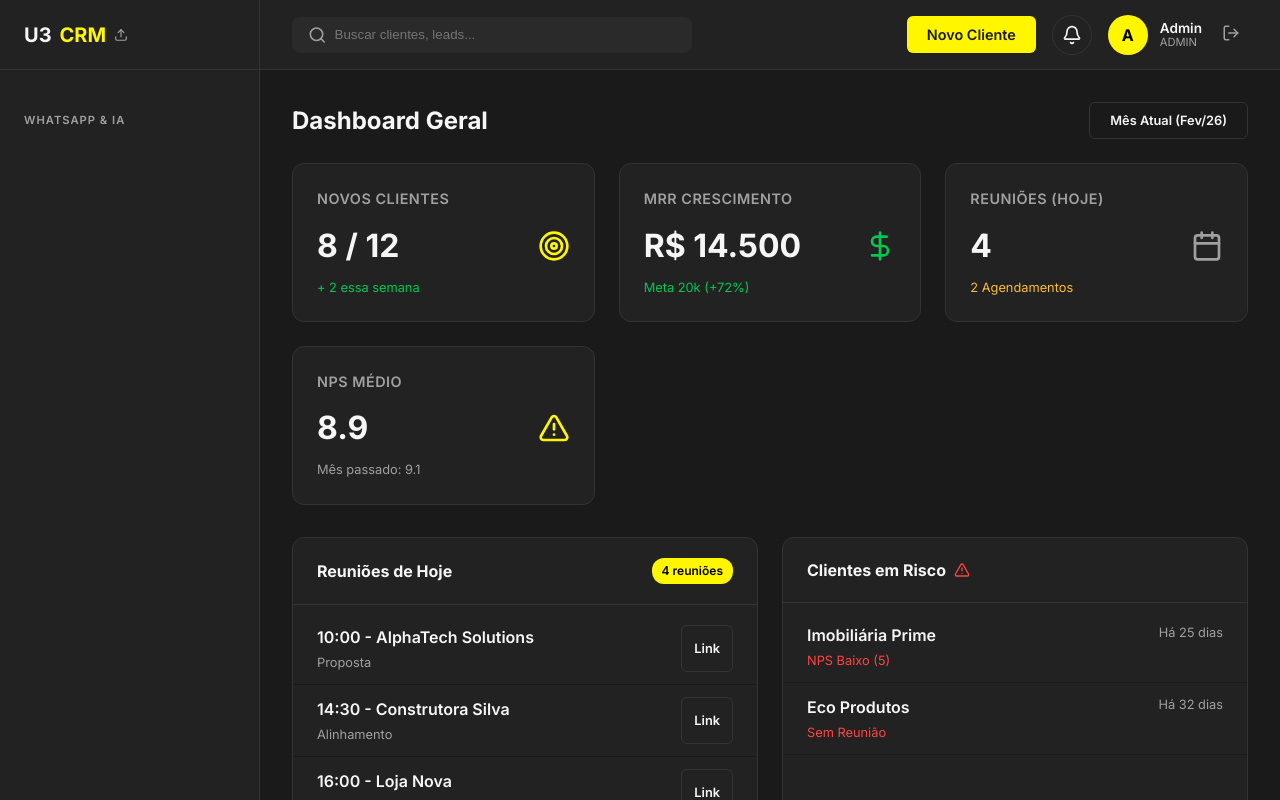
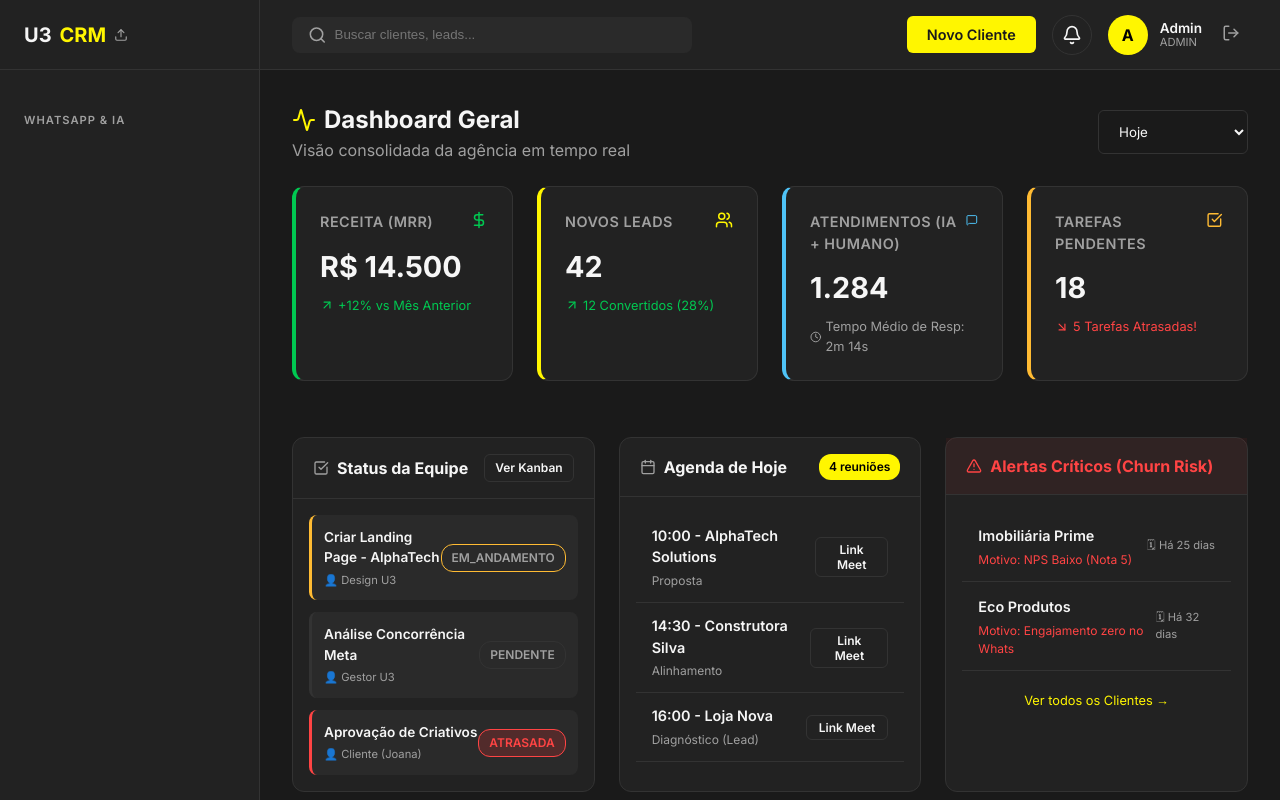
Before and after one commit to devu3company-stack/saas-u3company, a React (Vite) app: page /dashboard in a window 1280 px wide. Built offline with nearby package versions, Linux system fonts and the light colour scheme.

Commit message:
feat: redesign dashboard with new metrics and task overview

```diff
--- a/src/pages/Dashboard.jsx
+++ b/src/pages/Dashboard.jsx
@@ -1,98 +1,158 @@
 import { Link } from 'react-router-dom';
-import { Target, DollarSign, Calendar, AlertTriangle } from 'lucide-react';
+import { Target, DollarSign, Calendar, AlertTriangle, MessageSquare, CheckSquare, Activity, ArrowUpRight, ArrowDownRight, Users, Clock } from 'lucide-react';
 
 const Dashboard = () => {
     return (
-        <div>
-            <div className="page-header">
-                <h2>Dashboard Geral</h2>
-                <div style={{ display: 'flex', gap: '8px' }}>
-                    <button className="btn btn-outline" style={{ fontSize: '0.8rem' }}>Mês Atual (Fev/26)</button>
+        <div style={{ display: 'flex', flexDirection: 'column', gap: 24 }}>
+            <div className="page-header" style={{ marginBottom: 0 }}>
+                <div>
+                    <h2 style={{ display: 'flex', alignItems: 'center', gap: 8 }}>
+                        <Activity color="var(--accent-color)" /> Dashboard Geral
+                    </h2>
+                    <p className="text-muted">Visão consolidada da agência em tempo real</p>
+                </div>
+                <div style={{ display: 'flex', gap: 12, alignItems: 'center' }}>
+                    <select className="form-control" style={{ backgroundColor: 'transparent', border: '1px solid var(--border-color)', minWidth: 150 }}>
+                        <option>Hoje</option>
+                        <option>Últimos 7 dias</option>
+                        <option>Mês Atual</option>
+                    </select>
                 </div>
             </div>
 
-            <div className="grid-cards">
-                <div className="card">
-                    <div className="card-title">Novos Clientes</div>
-                    <div className="card-value" style={{ display: 'flex', justifyContent: 'space-between', alignItems: 'center' }}>
-                        <span>8 / 12</span>
-                        <Target size={32} color="var(--accent-color)" />
+            {/* Linha 1: KPIs Principais (Receita, Leads, Whats, Tarefas) */}
+            <div className="grid-cards" style={{ gridTemplateColumns: 'repeat(auto-fit, minmax(220px, 1fr))' }}>
+
+                {/* KPI: Receita / MRR */}
+                <div className="card" style={{ borderLeft: '4px solid var(--success)', position: 'relative', overflow: 'hidden' }}>
+                    <div className="card-title" style={{ display: 'flex', justifyContent: 'space-between' }}>
+                        Receita (MRR)
+                        <DollarSign size={18} color="var(--success)" />
                     </div>
-                    <div style={{ marginTop: 8, fontSize: '0.8rem', color: 'var(--success)' }}>+ 2 essa semana</div>
+                    <div className="card-value" style={{ fontSize: '1.8rem', marginTop: 8 }}>R$ 14.500</div>
+                    <div style={{ marginTop: 8, fontSize: '0.8rem', display: 'flex', alignItems: 'center', gap: 4, color: 'var(--success)' }}>
+                        <ArrowUpRight size={14} /> +12% vs Mês Anterior
+                    </div>
                 </div>
 
-                <div className="card">
-                    <div className="card-title">MRR Crescimento</div>
-                    <div className="card-value" style={{ display: 'flex', justifyContent: 'space-between', alignItems: 'center' }}>
-                        <span>R$ 14.500</span>
-                        <DollarSign size={32} color="#00C851" />
+                {/* KPI: Leads (CRM) */}
+                <div className="card" style={{ borderLeft: '4px solid var(--accent-color)' }}>
+                    <div className="card-title" style={{ display: 'flex', justifyContent: 'space-between' }}>
+                        Novos Leads
+                        <Users size={18} color="var(--accent-color)" />
                     </div>
-                    <div style={{ marginTop: 8, fontSize: '0.8rem', color: 'var(--success)' }}>Meta 20k (+72%)</div>
+                    <div className="card-value" style={{ fontSize: '1.8rem', marginTop: 8 }}>42</div>
+                    <div style={{ marginTop: 8, fontSize: '0.8rem', display: 'flex', alignItems: 'center', gap: 4, color: 'var(--success)' }}>
+                        <ArrowUpRight size={14} /> 12 Convertidos (28%)
+                    </div>
                 </div>
 
-                <div className="card">
-                    <div className="card-title">Reuniões (Hoje)</div>
-                    <div className="card-value" style={{ display: 'flex', justifyContent: 'space-between', alignItems: 'center' }}>
-                        <span>4</span>
-                        <Calendar size={32} color="var(--text-muted)" />
+                {/* KPI: WhatsApp */}
+                <div className="card" style={{ borderLeft: '4px solid #4FC3F7' }}>
+                    <div className="card-title" style={{ display: 'flex', justifyContent: 'space-between' }}>
+                        Atendimentos (IA + Humano)
+                        <MessageSquare size={18} color="#4FC3F7" />
                     </div>
-                    <div style={{ marginTop: 8, fontSize: '0.8rem', color: 'var(--warning)' }}>2 Agendamentos</div>
+                    <div className="card-value" style={{ fontSize: '1.8rem', marginTop: 8 }}>1.284</div>
+                    <div style={{ marginTop: 8, fontSize: '0.8rem', display: 'flex', alignItems: 'center', gap: 4, color: 'var(--text-muted)' }}>
+                        <Clock size={14} /> Tempo Médio de Resp: 2m 14s
+                    </div>
                 </div>
 
-                <div className="card">
-                    <div className="card-title">NPS Médio</div>
-                    <div className="card-value" style={{ display: 'flex', justifyContent: 'space-between', alignItems: 'center' }}>
-                        <span>8.9</span>
-                        <AlertTriangle size={32} color="var(--accent-color)" />
+                {/* KPI: Equipe / Tarefas */}
+                <div className="card" style={{ borderLeft: '4px solid var(--warning)' }}>
+                    <div className="card-title" style={{ display: 'flex', justifyContent: 'space-between' }}>
+                        Tarefas Pendentes
+                        <CheckSquare size={18} color="var(--warning)" />
                     </div>
-                    <div style={{ marginTop: 8, fontSize: '0.8rem', color: 'var(--text-muted)' }}>Mês passado: 9.1</div>
+                    <div className="card-value" style={{ fontSize: '1.8rem', marginTop: 8 }}>18</div>
+                    <div style={{ marginTop: 8, fontSize: '0.8rem', display: 'flex', alignItems: 'center', gap: 4, color: 'var(--danger)' }}>
+                        <ArrowDownRight size={14} /> 5 Tarefas Atrasadas!
+                    </div>
                 </div>
             </div>
 
-            <div style={{ display: 'grid', gridTemplateColumns: '1fr 1fr', gap: '24px' }}>
+            {/* Linha 2:  Painéis divididos */}
+            <div style={{ display: 'grid', gridTemplateColumns: 'repeat(auto-fit, minmax(300px, 1fr))', gap: 24 }}>
+
+                {/* Tarefas da Equipe (Kanban Preview) */}
                 <div className="card" style={{ padding: 0 }}>
-                    <div style={{ padding: '20px 24px', borderBottom: '1px solid var(--border-color)', display: 'flex', justifyContent: 'space-between', alignItems: 'center' }}>
-                        <h3 style={{ fontSize: '1rem' }}>Reuniões de Hoje</h3>
+                    <div style={{ padding: '16px 20px', borderBottom: '1px solid var(--border-color)', display: 'flex', justifyContent: 'space-between', alignItems: 'center' }}>
+                        <h3 style={{ fontSize: '1rem', display: 'flex', alignItems: 'center', gap: 8 }}>
+                            <CheckSquare size={16} color="var(--text-muted)" /> Status da Equipe
+                        </h3>
+                        <Link to="/tarefas" className="btn btn-outline" style={{ padding: '4px 10px', fontSize: '0.75rem' }}>Ver Kanban</Link>
+                    </div>
+                    <div style={{ padding: 16, display: 'flex', flexDirection: 'column', gap: 12 }}>
+                        {[
+                            { task: 'Criar Landing Page - AlphaTech', resp: 'Design U3', status: 'em_andamento', color: 'var(--warning)' },
+                            { task: 'Análise Concorrência Meta', resp: 'Gestor U3', status: 'pendente', color: 'var(--border-color)' },
+                            { task: 'Aprovação de Criativos', resp: 'Cliente (Joana)', status: 'atrasada', color: 'var(--danger)' }
+                        ].map((t, idx) => (
+                            <div key={idx} style={{ padding: 12, backgroundColor: 'var(--bg-tertiary)', borderRadius: 8, borderLeft: `3px solid ${t.color}`, display: 'flex', justifyContent: 'space-between', alignItems: 'center' }}>
+                                <div>
+                                    <div style={{ fontSize: '0.85rem', fontWeight: 600, marginBottom: 4 }}>{t.task}</div>
+                                    <div style={{ fontSize: '0.7rem', color: 'var(--text-muted)' }}>👤 {t.resp}</div>
+                                </div>
+                                <span className="badge" style={{ backgroundColor: t.status === 'atrasada' ? '#ff333330' : 'var(--bg-main)', color: t.status === 'atrasada' ? 'var(--danger)' : 'var(--text-muted)', border: `1px solid ${t.color}` }}>
+                                    {t.status.toUpperCase()}
+                                </span>
+                            </div>
+                        ))}
+                    </div>
+                </div>
+
+                {/* Reuniões do Dia */}
+                <div className="card" style={{ padding: 0 }}>
+                    <div style={{ padding: '16px 20px', borderBottom: '1px solid var(--border-color)', display: 'flex', justifyContent: 'space-between', alignItems: 'center' }}>
+                        <h3 style={{ fontSize: '1rem', display: 'flex', alignItems: 'center', gap: 8 }}>
+                            <Calendar size={16} color="var(--text-muted)" /> Agenda de Hoje
+                        </h3>
                         <span className="badge" style={{ backgroundColor: 'var(--accent-color)', color: 'black' }}>4 reuniões</span>
                     </div>
-                    <div style={{ padding: '8px 0' }}>
+                    <div style={{ padding: 16 }}>
                         {[
                             { id: 1, time: '10:00', client: 'AlphaTech Solutions', type: 'Proposta' },
                             { id: 2, time: '14:30', client: 'Construtora Silva', type: 'Alinhamento' },
                             { id: 3, time: '16:00', client: 'Loja Nova', type: 'Diagnóstico (Lead)' }
                         ].map(meet => (
-                            <div key={meet.id} style={{ display: 'flex', justifyContent: 'space-between', padding: '12px 24px', borderBottom: '1px solid var(--bg-primary)' }}>
+                            <div key={meet.id} style={{ display: 'flex', justifyContent: 'space-between', padding: '12px 16px', borderBottom: '1px solid var(--border-color)', alignItems: 'center' }}>
                                 <div>
-                                    <div style={{ fontWeight: 600 }}>{meet.time} - {meet.client}</div>
-                                    <div style={{ fontSize: '0.8rem', color: 'var(--text-muted)', marginTop: 4 }}>{meet.type}</div>
+                                    <div style={{ fontWeight: 600, fontSize: '0.9rem' }}>{meet.time} - {meet.client}</div>
+                                    <div style={{ fontSize: '0.75rem', color: 'var(--text-muted)', marginTop: 4 }}>{meet.type}</div>
                                 </div>
-                                <button className="btn btn-outline" style={{ padding: '4px 12px', fontSize: '0.8rem' }}>Link</button>
+                                <button className="btn btn-outline" style={{ padding: '4px 12px', fontSize: '0.75rem' }}>Link Meet</button>
                             </div>
                         ))}
                     </div>
                 </div>
 
+                {/* Clientes em Risco / Alertas */}
                 <div className="card" style={{ padding: 0 }}>
-                    <div style={{ padding: '20px 24px', borderBottom: '1px solid var(--border-color)', display: 'flex', justifyContent: 'space-between', alignItems: 'center' }}>
-                        <h3 style={{ fontSize: '1rem', display: 'flex', alignItems: 'center', gap: 8 }}>
-                            Clientes em Risco <AlertTriangle size={16} color="var(--danger)" />
+                    <div style={{ padding: '16px 20px', borderBottom: '1px solid var(--border-color)', display: 'flex', justifyContent: 'space-between', alignItems: 'center', backgroundColor: '#ff333310' }}>
+                        <h3 style={{ fontSize: '1rem', display: 'flex', alignItems: 'center', gap: 8, color: 'var(--danger)' }}>
+                            <AlertTriangle size={16} /> Alertas Críticos (Churn Risk)
                         </h3>
                     </div>
-                    <div style={{ padding: '8px 0' }}>
+                    <div style={{ padding: 16 }}>
                         {[
-                            { id: 2, name: 'Imobiliária Prime', reason: 'NPS Baixo (5)', lastMeet: 'Há 25 dias' },
-                            { id: 5, name: 'Eco Produtos', reason: 'Sem Reunião', lastMeet: 'Há 32 dias' }
+                            { id: 2, name: 'Imobiliária Prime', reason: 'NPS Baixo (Nota 5)', lastMeet: 'Há 25 dias' },
+                            { id: 5, name: 'Eco Produtos', reason: 'Engajamento zero no Whats', lastMeet: 'Há 32 dias' }
                         ].map(client => (
-                            <div key={client.id} style={{ display: 'flex', justifyContent: 'space-between', padding: '12px 24px', borderBottom: '1px solid var(--bg-primary)' }}>
+                            <div key={client.id} style={{ display: 'flex', justifyContent: 'space-between', padding: '12px 16px', borderBottom: '1px solid var(--border-color)', alignItems: 'center' }}>
                                 <div>
-                                    <Link to={`/clientes/${client.id}`} style={{ fontWeight: 600, color: 'var(--text-main)' }}>{client.name}</Link>
-                                    <div style={{ fontSize: '0.8rem', color: 'var(--danger)', marginTop: 4 }}>{client.reason}</div>
+                                    <Link to={`/clientes/${client.id}`} style={{ fontWeight: 600, color: 'var(--text-main)', fontSize: '0.9rem' }}>{client.name}</Link>
+                                    <div style={{ fontSize: '0.75rem', color: 'var(--danger)', marginTop: 4 }}>Motivo: {client.reason}</div>
                                 </div>
-                                <div style={{ fontSize: '0.8rem', color: 'var(--text-muted)' }}>{client.lastMeet}</div>
+                                <div style={{ fontSize: '0.7rem', color: 'var(--text-muted)' }}>🗓 {client.lastMeet}</div>
                             </div>
                         ))}
+                        <div style={{ marginTop: 16, textAlign: 'center' }}>
+                            <Link to="/clientes" style={{ fontSize: '0.8rem', color: 'var(--accent-color)', textDecoration: 'none' }}>Ver todos os Clientes →</Link>
+                        </div>
                     </div>
                 </div>
+
             </div>
         </div>
     );
```
